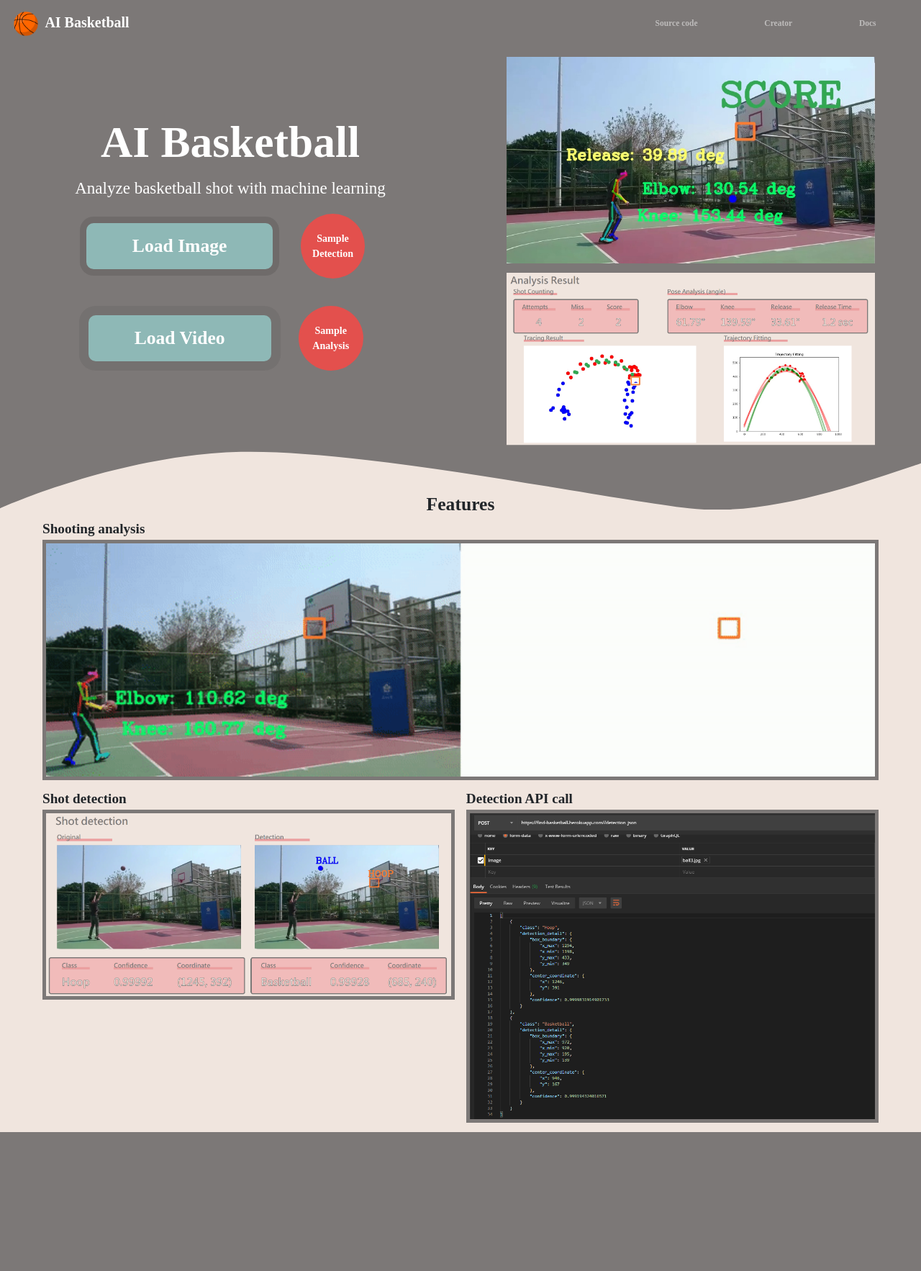
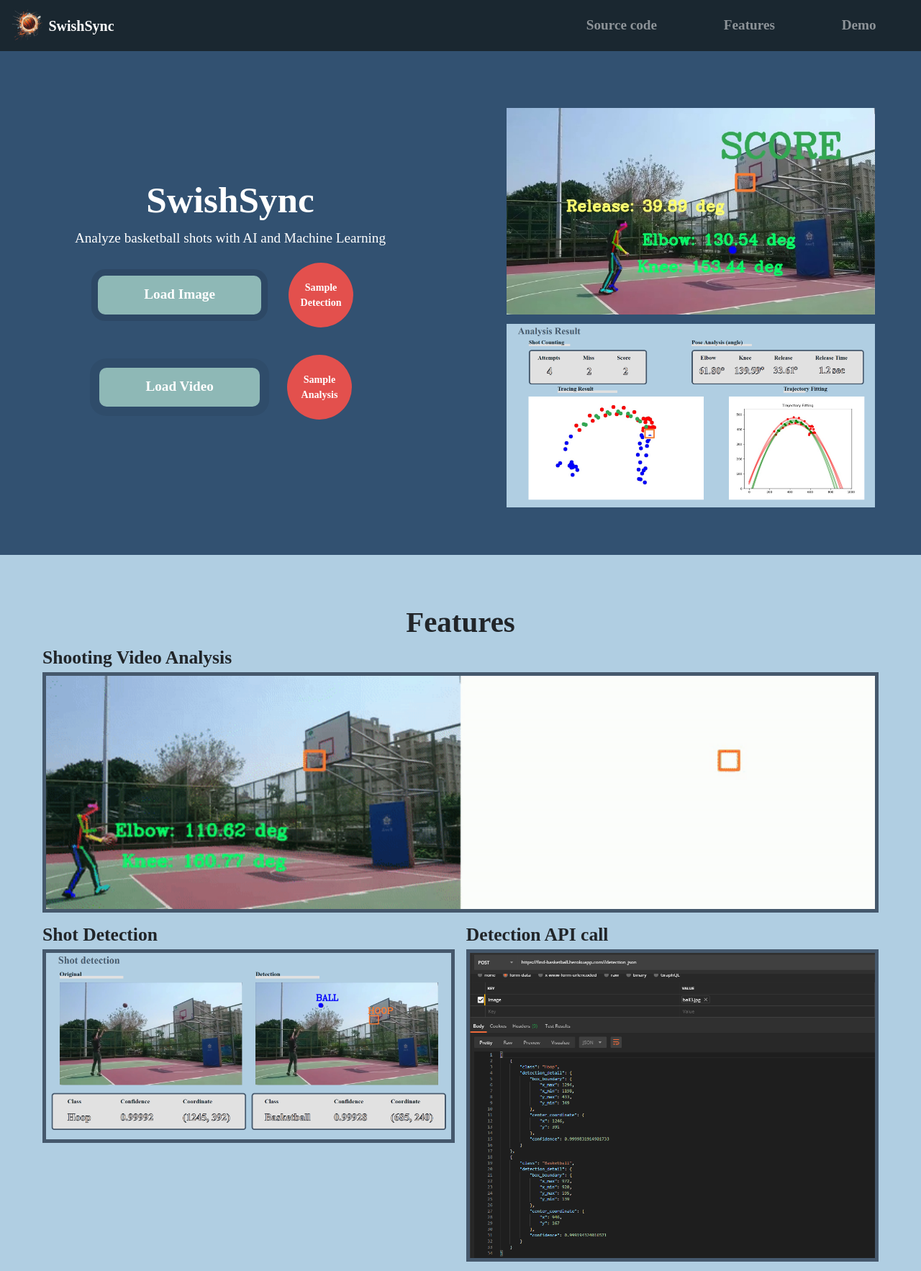
Before and after one commit to anoushka2006/AI-Basketball-Analysis, a Flask app: page / in a window 1280 px wide. Shown: the whole page at 72% size. Before the commit the page ends 1573 px from the top, so only its background shows below. Run offline with Flask 2, Linux system fonts and the light colour scheme; some libraries are stand-ins or nearby versions.

Commit message:
Add files via upload

```diff
--- a/static/css/main.css
+++ b/static/css/main.css
@@ -1,5 +1,5 @@
 body {
-  background-color:#F0E5DE;
+  background-color:#b0cee2;
   font-family: Righteous;
   padding: 0;
   margin: 0;
@@ -11,14 +11,14 @@ body {
 }
 
 .navBrand {
-    padding-top: 0.2vw;
+    padding-top: 0.6vw;
     padding-left: 0.5vw;
     font-weight: 700;
 }
 
 nav .navbar-nav li a {
     margin: 0 3vw;
-    font-size: 0.9vw;
+    font-size: 1.5vw;
     font-weight: 600;
 }
 
@@ -30,9 +30,9 @@ nav .navbar-nav li a {
     font-family: Righteous;
     font-weight: 550;
     overflow-x: hidden;
-    background-color: #F0E5DE;
+    background-color: #b0cee2;
     width: 100%;
-    /* height: 100vh; */
+    /* height: 50vh; */
     display: flex;
     flex-direction: column;
     /* justify-content: center; */
@@ -43,7 +43,8 @@ nav .navbar-nav li a {
     display: flex;
     flex-direction: row;
     width: 100%;
-    background-color: #7C7877;
+    background-color: #325171;
+    height: 700px;
 }
 
 .titleandbutton {
@@ -56,16 +57,16 @@ nav .navbar-nav li a {
 }
 
 .title {
-    font-size: 4.8vw;
+    font-size: 4vw;
 }
 
 .titleinfo {
-    font-size: 1.8vw;
+    font-size: 1.5vw;
     font-weight: 530;
 }
 
 .wave-button {
-    background-image: url(../img/wave.svg);
+    /* background-image: url(../img/wave.svg); */
     background-size: cover;
     width: 100%;
     height: 7vw;
@@ -93,20 +94,20 @@ nav .navbar-nav li a {
     width: 100%;
 }
 
-.small-feature {
+/* .small-feature {
     /* width: 50%; */
-}
+
 
 .feature-image {
-    border: 5px solid #7C7877;
+    border: 5px solid #45586c;
 }
 
 .feature-title {
-    font-size: 2vw;
+    font-size: 3.2vw;
 }
 
 .feature-text {
-    font-size: 1.5vw;
+    font-size: 2vw;
 }
 
 .demo-feature {
@@ -136,8 +137,8 @@ nav .navbar-nav li a {
     display: flex;
     flex-direction: row;
     justify-content: space-around;
-    background-color: #f1bbba;
-    border: 5px solid #7c7877;
+    background-color: #e1e1e1;
+    border: 5px solid #45586c;
     border-radius: 10px;
 }
 
@@ -145,8 +146,8 @@ nav .navbar-nav li a {
     padding-bottom: 1vw;
     display: flex;
     flex-direction: row;
-    background-color: #f1bbba;
-    border: 5px solid #7c7877;
+    background-color: #e1e1e1;
+    border: 5px solid #45586c;
     border-radius: 10px;
 }
 
@@ -174,13 +175,13 @@ nav .navbar-nav li a {
     font-weight: normal;
     font-size: 1.5vw;
     font-weight: 550;
-    color: #7c7877;
+    color: #0b161d;
 }
 
 .underline {
     width: 35%;
     height: 0.6vw;
-    background-color: #eb9f9f;
+    background-color: #e1e1e1;
     margin-top: -0.7vw;
     z-index: -1;
 }
@@ -194,7 +195,7 @@ nav .navbar-nav li a {
     text-align: center;
     margin-top: 1vw;
     -webkit-text-stroke-width: 1.5px;
-    -webkit-text-stroke-color: #7c7877;
+    -webkit-text-stroke-color: #11171e;
 }
 
 .image-description {
@@ -272,7 +273,7 @@ nav .navbar-nav li a {
     background-color: #e22825;
     transform: scale(1.1);
     text-shadow: 0px 0px 6px rgba(255, 255, 255, 1);
-    -webkit-box-shadow: 0px 5px 40px -10px rgba(0, 0, 0, 0.57);
+    box-shadow: 0px 5px 40px -10px rgba(0, 0, 0, 0.57);
     -moz-box-shadow: 0px 5px 40px -10px rgba(0, 0, 0, 0.57);
     transition: all 0.4s ease 0s;
 }
@@ -296,7 +297,7 @@ button {
 
 .result-title {
     margin-left: 3vw;
-    color: #7c7877;
+    color: #45586c;
     font-size: 2.5vw;
     font-weight: bold;
 }
@@ -360,7 +361,7 @@ button {
 }
 
 .mainbutton {
-    font-size: 2vw;
+    font-size: 1.5vw;
     padding: 1vw 5vw;
     border-radius: 10px;
     background-color: rgb(142, 184, 182);
@@ -375,7 +376,7 @@ button {
     background-color: rgb(75, 107, 106);
     transform: scale(1.1);
     text-shadow: 0px 0px 6px rgba(255, 255, 255, 1);
-    -webkit-box-shadow: 0px 5px 40px -10px rgba(0, 0, 0, 0.57);
+    box-shadow: 0px 5px 40px -10px rgba(0, 0, 0, 0.57);
     -moz-box-shadow: 0px 5px 40px -10px rgba(0, 0, 0, 0.57);
     transition: all 0.4s ease 0s;
 }
--- a/templates/index.html
+++ b/templates/index.html
@@ -4,8 +4,8 @@
     <div class="landing-container">
         <div class="main-container">
             <div class="titleandbutton">
-                <div class="title">AI Basketball</div>
-                <div class="titleinfo">Analyze basketball shot with machine learning</div>
+                <div class="title">SwishSync</div>
+                <div class="titleinfo">Analyze basketball shots with AI and Machine Learning</div>
                 <div class="upload-form">
                     <form action="/basketball_detection" method="POST" enctype="multipart/form-data">
                         <div>
@@ -44,11 +44,11 @@
             </div>
         </div>
         <div class="wave-button"></div>
-        <div class="features-container">
+        <div class="features-container" id="feature">
             <div class="feature-title">Features</div>
             <div class="feature-row">
                 <div class="big-feature">
-                    <div class="feature-text">Shooting analysis</div>
+                    <div class="feature-text">Shooting Video Analysis</div>
                     <div class="feature-image">
                         <a href="../static/img/analysis.gif">
                             <img class="demo-feature" src="../static/img/analysis.gif">
@@ -58,7 +58,7 @@
             </div>
             <div class="feature-row">
                 <div class="small-feature">
-                    <div class="feature-text">Shot detection</div>
+                    <div class="feature-text">Shot Detection</div>
                     <div class="feature-image">
                         <a href="../static/img/detection.PNG">
                             <img class="demo-small-feature" src="../static/img/detection.PNG">
--- a/templates/layout.html
+++ b/templates/layout.html
@@ -4,17 +4,19 @@
     <!-- Required meta tags -->
     <meta charset="utf-8">
     <meta name="viewport" content="width=device-width, initial-scale=1, shrink-to-fit=no">
-    <link rel="icon" href="../static/img/basketball-icon.jpg" />
+    <link rel="icon" href="../static/img/basketball-icon2.png" />
     <link href='http://fonts.googleapis.com/css?family=Open+Sans:300,400,600' rel='stylesheet'>
     <link rel="stylesheet" href="https://stackpath.bootstrapcdn.com/bootstrap/4.1.3/css/bootstrap.min.css" integrity="sha384-MCw98/SFnGE8fJT3GXwEOngsV7Zt27NXFoaoApmYm81iuXoPkFOJwJ8ERdknLPMO" crossorigin="anonymous">
     <link href="{{ url_for('static', filename='css/main.css') }}" rel="stylesheet">
-    <title>AI Basketball Analysis</title>
+    <title>SwishSync</title>
   </head>
   <body>
-    <nav class="navbar navbar-expand-lg navbar-dark" style="background-color: #7C7877;">
+
+    <!--  Navbar Section  -->
+    <nav class="navbar navbar-expand-lg navbar-dark" style="background-color: #1A2730;">
         <a class="navbar-brand" href="./">
-            <img src="../static/img/basketball-icon.jpg" width="40" height="40" class="d-inline-block align-top" alt="">
-            <div class="navBrand">AI Basketball</div>
+            <img src="../static/img/basketball-icon2.png" width="45" height="45" class="d-inline-block align-top" alt="">
+            <div class="navBrand">SwishSync</div>
         </a>
         <button class="navbar-toggler" type="button" data-toggle="collapse" data-target="#navbarSupportedContent"
             aria-controls="navbarSupportedContent" aria-expanded="false" aria-label="Toggle navigation">
@@ -23,14 +25,13 @@
         <div class="collapse navbar-collapse" id="navbarSupportedContent">
             <ul class="navbar-nav ml-auto">
                 <li class="nav-item">
-                    <a class="nav-link" href="">Source code</a>
+                    <a class="nav-link" href="https://github.com/anoushka2006/SwishSync">Source code</a>
                 </li>
                 <li class="nav-item">
-                    <a class="nav-link" href="">Creator</a>
+                    <a class="nav-link" href="#feature">Features</a>
                 </li>
                 <li class="nav-item">
-                    <a class="nav-link"
-                        href="">Docs</a>
+                    <a class="nav-link" href="../static/img/curry_pose.gif">Demo</a>
                 </li>
             </ul>
         </div>
--- a/templates/shooting_analysis.html
+++ b/templates/shooting_analysis.html
@@ -26,7 +26,7 @@
         <div class="upload-form">
             <form action="/result" method="POST">
                 <button class="submit-button move-left" type="submit">
-                    <div>Result ></div>
+                    <div>Result </div>
                     <div class="hint">(Wait till ending)</div>
                 </button>
             </form>
```
Also changed, not shown: static/img/analysis_result.PNG, static/img/basketball-icon2.png (added), static/img/detection.PNG, 2 other files.
